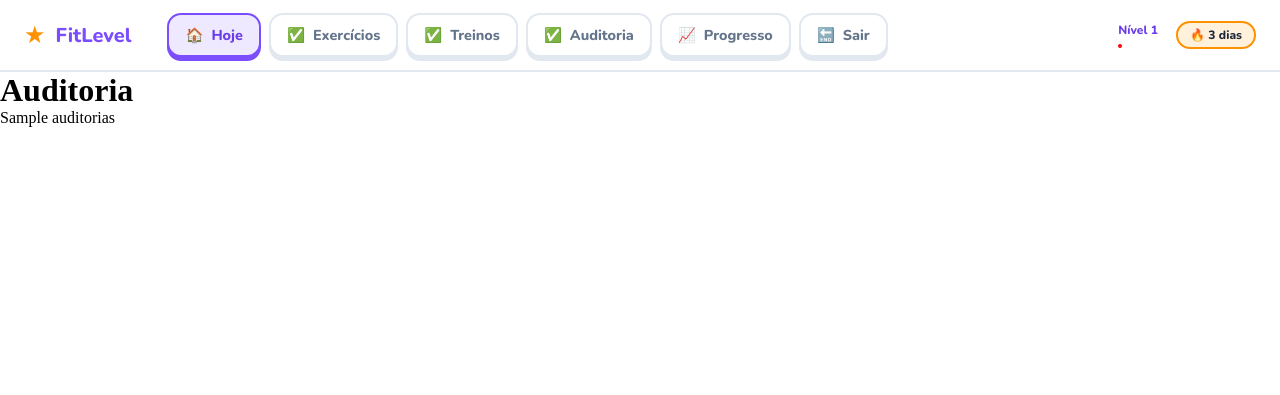
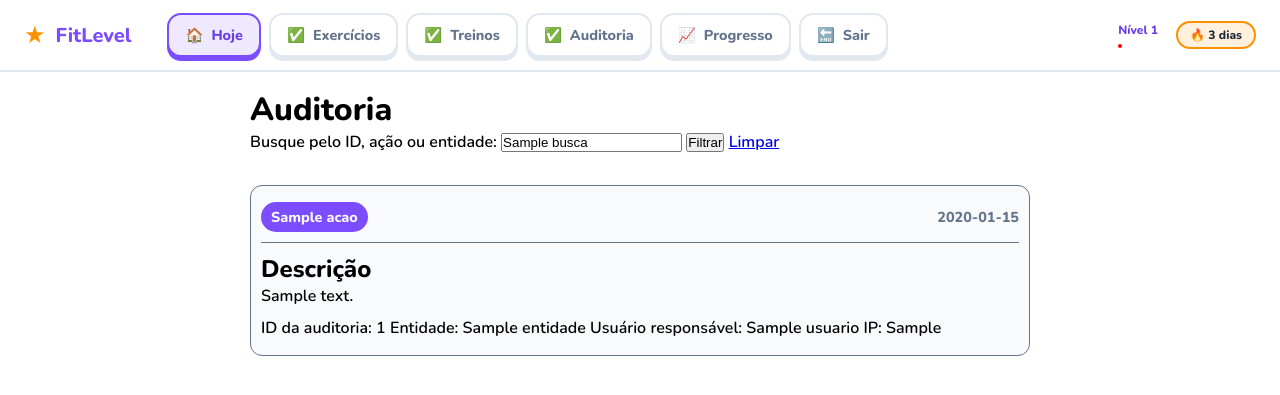
Before and after one commit to fahgundiz/projeto_pi, a Flask app: template templates/auditoria.html in a window 1280 px wide. Shown: the top 395 px of the page. Run offline with Flask 3, Linux system fonts and the light colour scheme; the template is opened without the code that fills it: most values are stand-ins (such as "Sample title", 1, 10 or a date in 2020); parts of the project's set-up code (start-up, migrations or seed data) failed here and were passed over.

Commit message:
feat: estilizando a página da auditoria

```diff
--- a/repositories/auditoria_repository.py
+++ b/repositories/auditoria_repository.py
@@ -20,6 +20,7 @@ class AuditoriaRepository:
                 a.acao,
                 a.entidade,
                 a.entidade_id,
+                a.descricao,
                 a.ip,
                 a.data_hora,
                 u.email,
@@ -36,7 +37,7 @@ class AuditoriaRepository:
 
         if usuario_id:
             sql += """
-                AND u.usuario_id = %s
+                AND a.usuario_id = %s
             """
             parametros.append(f"{usuario_id}")
 
--- /dev/null
+++ b/static/css/auditoria.css
@@ -0,0 +1,60 @@
+/*
+a.id,
+a.usuario_id,
+a.acao,
+a.entidade,
+a.entidade_id,
+a.ip,
+a.data_hora,
+u.email,
+u.usuario */
+/* ====== FORMULÁRIO AUDITORIA */
+.form-auditoria {
+    padding: 16px 10px;
+    font-family: var(--fonte-corpo);
+    margin: 0 auto;
+    max-width: 800px;
+}
+/* ======= AUDITORIA DADOS ======= */
+.auditoria-container {
+    padding: 16px 10px;
+    margin: 0 auto;
+    max-width: 800px;
+}
+/* ======= CARDS DA AUDITORIA ======= */
+.auditoria-card {
+    display: flex;
+    flex-direction: column;
+    border: 1px solid var(--texto-suave);
+    border-radius: 12px;
+    padding: 16px 10px;
+    gap: 10px;
+    font-family: var(--fonte-corpo);
+    background: var(--fundo);
+}
+/* ======= PARTE DO TOPO DO CARD ======= */
+.topo {
+    display: flex;
+    justify-content: space-between;
+    align-items: center;
+    font-size: .9rem;
+}
+
+.pilula {
+    background: var(--concluido-suave);
+    border-radius: 999px;
+    padding: 5px 10px;
+    color: var(--fundo);
+    background: var(--principal);
+    font-weight: 800;
+}
+
+.horario {
+    color: var(--texto-suave);
+    font-weight: 800;
+}
+.linha {
+    border: none;
+    height: 1px;
+    background: var(--texto-suave);
+}
--- a/templates/auditoria.html
+++ b/templates/auditoria.html
@@ -1,9 +1,41 @@
 {% extends "base.html" %}
 {% block styles %}
-
+<link rel="stylesheet" href="{{url_for('static', filename='css/auditoria.css')}}">
 {% endblock %}
 
 {% block content %}
-    <h1>Auditoria</h1>
-    <p> {{auditorias}} </p>
+    <form class="form-auditoria" action="{{url_for('auditoria')}}" method="GET">
+        <h1>Auditoria</h1>
+        <div class="filtro-busca">
+            <label for="busca">Busque pelo ID, ação ou entidade:</label>
+            <input type="text" id="busca" name="busca" value="{{busca}}" placeholder="Ex: 1 ou Login ou Login falha">
+
+            <button type="submit">Filtrar</button>
+            <a class="limpar" href="{{url_for('auditoria')}}">Limpar</a>
+
+        </div>
+    </form>
+    {% for auditoria in auditorias %}
+    <div class="auditoria-container">
+        <div class="auditoria-card">
+            <div class="topo">
+                <span class="pilula"> {{auditoria["acao"]}} </span>
+                <span class="horario"> {{auditoria["data_hora"].strftime('%d/%m/%Y %H:%M')}} </span>
+            </div>
+            <hr class="linha">
+            <div class="descricao">
+                <h2>Descrição</h2>
+                <p> {{auditoria["descricao"]}} </p>
+            </div>
+            <div class="inferior">
+                <span>ID da auditoria: {{auditoria["id"]}} </span>
+                <span>Entidade: {{auditoria["entidade"]}} </span>
+                <span>Usuário responsável: {{auditoria["usuario"]}} </span>
+                <span>IP: {{auditoria["ip"]}} </span>
+            </div>
+        </div>
+    </div>
+    {% endfor %}
+
+
 {% endblock %}
```
Also changed, not shown: controllers/auditoria_controller.py (+7 -3 lines).
